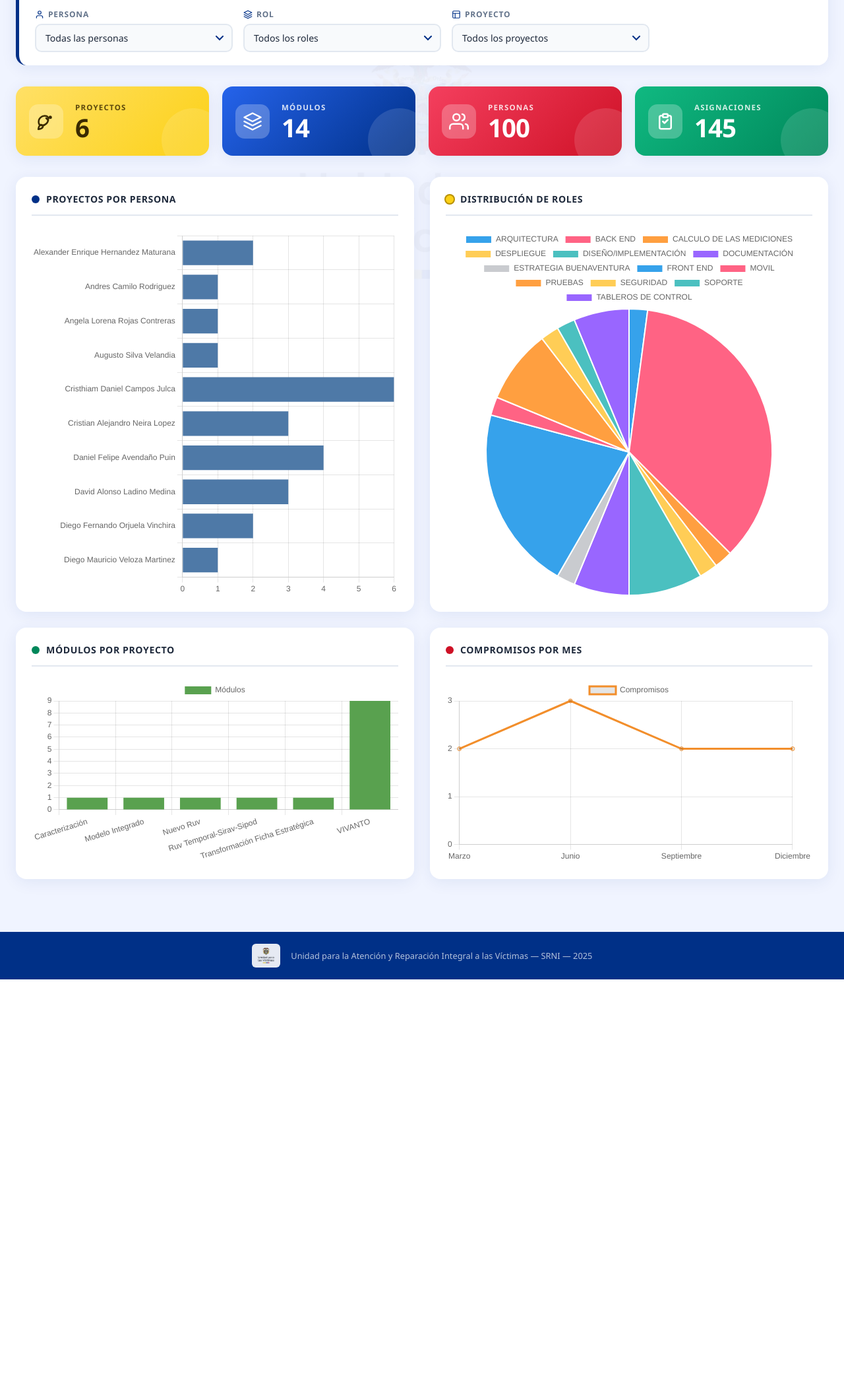
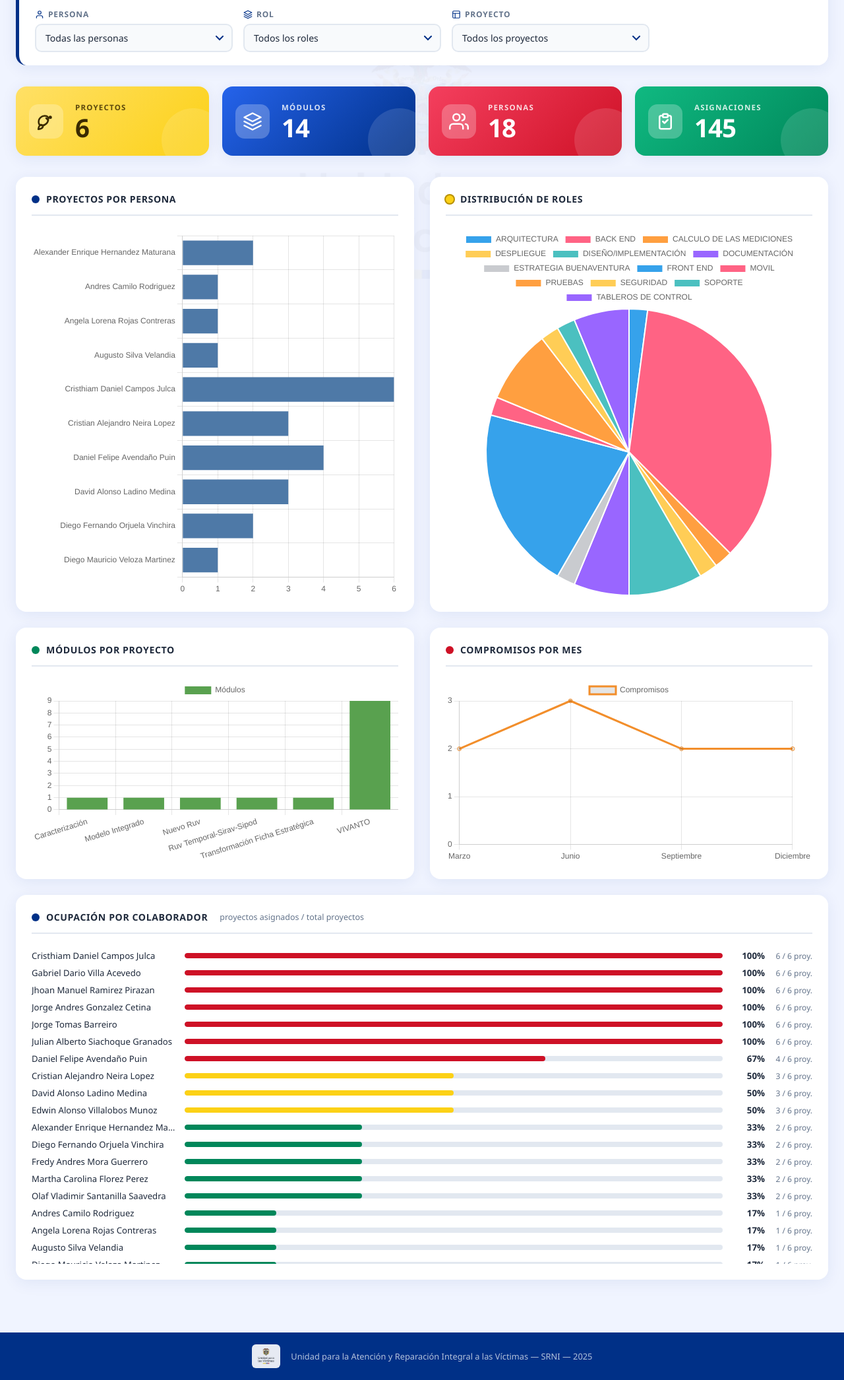
Before and after one commit to CamposJulca/srni2026-proyectos, a Django app: page /dashboard/ in a window 1280 px wide. Shown: the part 260-2351 px from the top of the page at 66% size. Before the commit the page ends 1744 px from the top, so only its background shows below. Run offline with Django 5.2, Linux system fonts and the light colour scheme; a user stored in the database is signed in; data comes from the database, SQL or seed files in the repository; both versions use the stored data as it was after the commit.

Commit message:
Ajustes dashboard

```diff
--- a/dashboard/static/dashboard/css/dashboard.css
+++ b/dashboard/static/dashboard/css/dashboard.css
@@ -475,6 +475,91 @@ canvas { max-width: 100%; }
 #modalTexto ol { padding-left: 20px; }
 #modalTexto li { margin-bottom: 8px; }
 
+/* Modal Rol */
+.modal-content-rol { border-top-color: var(--verde); max-width: 560px; }
+.modal-avatar-rol {
+  background: linear-gradient(135deg, var(--verde), #2d8a3e);
+  display: flex; align-items: center; justify-content: center;
+}
+.modal-rol-etiqueta {
+  font-size: 0.7rem; font-weight: 700; letter-spacing: 0.08em;
+  color: var(--verde); text-transform: uppercase; margin-bottom: 2px;
+}
+.modal-rol-contexto {
+  font-size: 0.8rem; color: var(--texto-s); margin: -8px 0 14px;
+}
+#modalRolTexto {
+  max-height: 55vh; overflow-y: auto; padding-right: 4px;
+}
+.modal-lista {
+  list-style: none; padding: 0; margin: 0;
+}
+.modal-lista li {
+  padding: 10px 14px; border-radius: 8px; margin-bottom: 6px;
+  background: var(--gris-2);
+}
+.modal-lista-nombre {
+  font-weight: 600; color: var(--texto); font-size: 0.9rem;
+}
+.modal-lista-sub {
+  font-size: 0.78rem; color: var(--texto-s); margin-top: 2px;
+}
+.modal-lista-vacio {
+  color: var(--texto-s); font-size: 0.9rem; padding: 12px 0;
+}
+
+/* ============================================================
+   OCUPACIÓN POR COLABORADOR
+   ============================================================ */
+.ocupacion-lista {
+  display: flex;
+  flex-direction: column;
+  gap: 8px;
+  padding: 4px 0;
+  max-height: 480px;
+  overflow-y: auto;
+}
+.ocupacion-fila {
+  display: grid;
+  grid-template-columns: minmax(140px, 220px) 1fr 52px 60px;
+  align-items: center;
+  gap: 12px;
+}
+.ocupacion-nombre {
+  font-size: 0.82rem;
+  color: var(--texto);
+  white-space: nowrap;
+  overflow: hidden;
+  text-overflow: ellipsis;
+  font-weight: 500;
+}
+.ocupacion-barra-wrap {
+  background: var(--gris-2);
+  border-radius: 999px;
+  height: 8px;
+  overflow: hidden;
+}
+.ocupacion-barra {
+  height: 8px;
+  border-radius: 999px;
+  transition: width 0.5s cubic-bezier(0.4, 0, 0.2, 1);
+}
+.bar-alto   { background: var(--rojo); }
+.bar-medio  { background: var(--amarillo); }
+.bar-bajo   { background: var(--verde); }
+.ocupacion-pct {
+  font-weight: 700;
+  font-size: 0.83rem;
+  color: var(--texto);
+  text-align: right;
+}
+.ocupacion-detalle {
+  font-size: 0.75rem;
+  color: var(--texto-s);
+  text-align: right;
+  white-space: nowrap;
+}
+
 .close {
   position: absolute;
   top: 14px;
--- a/dashboard/static/dashboard/js/dashboard.js
+++ b/dashboard/static/dashboard/js/dashboard.js
@@ -321,7 +321,8 @@ let rol = document.getElementById("rolFiltro").value
 let proyecto = document.getElementById("proyectoFiltro").value
 
 
-fetch(`/api/dashboard/?persona=${persona}&rol=${rol}&proyecto=${proyecto}`)
+const procedimiento = document.getElementById('procSection').dataset.procedimiento || ''
+fetch(`/api/dashboard/?persona=${persona}&rol=${rol}&proyecto=${proyecto}&procedimiento=${encodeURIComponent(procedimiento)}`)
 .then(response => response.json())
 .then(data => {
 
@@ -331,6 +332,7 @@ graficoPersonas(data.proyectos_persona)
 graficoRoles(data.roles_persona)
 graficoModulos(data.modulos_proyecto)
 graficoMes(data.compromisos_mes)
+renderOcupacion(data.proyectos_persona, data.kpis.proyectos)
 
 })
 
@@ -424,22 +426,35 @@ let valores = datos.map(x => x.total)
 
 if(chartRoles){ chartRoles.destroy() }
 
-chartRoles = new Chart(
+const canvasRoles = document.getElementById("graficoRoles")
 
-document.getElementById("graficoRoles"),
-
-{
+chartRoles = new Chart(canvasRoles, {
 type:"pie",
-
 data:{
 labels:labels,
-datasets:[{
-data:valores
-}]
+datasets:[{data:valores}]
 },
-options:{responsive:true}
+options:{
+responsive:true,
+plugins:{
+tooltip:{
+callbacks:{
+label: ctx => ` ${ctx.label}: ${ctx.raw} persona${ctx.raw !== 1 ? 's' : ''}`
+}
+}
+}
+}
+})
 
-})
+canvasRoles.style.cursor = "pointer"
+canvasRoles.onclick = function(evt){
+const points = chartRoles.getElementsAtEventForMode(evt,'nearest',{intersect:true},true)
+if(points.length){
+const rol = labels[points[0].index]
+const proyecto = document.getElementById("proyectoFiltro").value
+abrirModalRol(rol, proyecto)
+}
+}
 
 }
 
@@ -532,6 +547,85 @@ stepSize:1
 
 
 /* =========================
+OCUPACIÓN POR COLABORADOR
+========================= */
+
+function renderOcupacion(proyectosPersona, totalProyectos){
+
+const lista = document.getElementById("ocupacionLista")
+
+if(!proyectosPersona.length || !totalProyectos){
+lista.innerHTML = '<p style="color:var(--texto-s);padding:12px 0;font-size:0.9rem;">Sin datos de asignaciones.</p>'
+return
+}
+
+const datos = [...proyectosPersona].sort((a,b) => b.total - a.total)
+
+let html = '<div class="ocupacion-lista">'
+
+datos.forEach(p => {
+const pct = Math.min(100, Math.round(p.total / totalProyectos * 100))
+const clase = pct >= 67 ? 'bar-alto' : pct >= 34 ? 'bar-medio' : 'bar-bajo'
+html += `<div class="ocupacion-fila">
+  <div class="ocupacion-nombre" title="${p.persona__nombre}">${p.persona__nombre}</div>
+  <div class="ocupacion-barra-wrap">
+    <div class="ocupacion-barra ${clase}" style="width:${pct}%"></div>
+  </div>
+  <div class="ocupacion-pct">${pct}%</div>
+  <div class="ocupacion-detalle">${p.total}&nbsp;/&nbsp;${totalProyectos} proy.</div>
+</div>`
+})
+
+html += '</div>'
+lista.innerHTML = html
+
+}
+
+
+/* =========================
+MODAL ROL
+========================= */
+
+function abrirModalRol(rol, proyecto){
+
+let url = `/api/dashboard/personas-por-rol/?rol=${encodeURIComponent(rol)}`
+if(proyecto) url += `&proyecto=${encodeURIComponent(proyecto)}`
+
+fetch(url)
+.then(r => r.json())
+.then(data => {
+
+document.getElementById("modalRolTitulo").innerText = rol
+
+// contexto de proyecto
+const sel = document.getElementById("proyectoFiltro")
+const nombreProy = sel.options[sel.selectedIndex]?.text || ""
+document.getElementById("modalRolContexto").innerText =
+  proyecto ? `Proyecto: ${nombreProy}` : "Todos los proyectos"
+
+let html = ""
+if(!data.asignaciones.length){
+  html = `<p class="modal-lista-vacio">No hay colaboradores con este rol${proyecto ? " en el proyecto seleccionado" : ""}.</p>`
+} else {
+  html = `<ul class="modal-lista">`
+  data.asignaciones.forEach(a => {
+    html += `<li>
+      <div class="modal-lista-nombre">${a.persona}</div>
+      <div class="modal-lista-sub">${a.modulo} &mdash; ${a.proyecto}</div>
+    </li>`
+  })
+  html += `</ul>`
+}
+
+document.getElementById("modalRolTexto").innerHTML = html
+document.getElementById("modalRol").style.display = "flex"
+
+})
+
+}
+
+
+/* =========================
 MODAL PERSONA
 ========================= */
 
@@ -573,23 +667,19 @@ modal.style.display="flex"
 }
 
 
-document.querySelector(".close").onclick=function(){
-
+document.getElementById("closePersona").onclick=function(){
 document.getElementById("modalPersona").style.display="none"
-
 }
 
+document.getElementById("closeRol").onclick=function(){
+document.getElementById("modalRol").style.display="none"
+}
 
 window.onclick=function(event){
-
-let modal = document.getElementById("modalPersona")
-
-if(event.target==modal){
-
-modal.style.display="none"
-
-}
-
+const modalPersona = document.getElementById("modalPersona")
+const modalRol     = document.getElementById("modalRol")
+if(event.target==modalPersona) modalPersona.style.display="none"
+if(event.target==modalRol)     modalRol.style.display="none"
 }
 
 
--- a/dashboard/templates/dashboard/dashboard_view.html
+++ b/dashboard/templates/dashboard/dashboard_view.html
@@ -11,7 +11,7 @@
   <main class="main">
 
     <!-- PROCEDIMIENTOS -->
-    <section class="proc-section">
+    <section class="proc-section" id="procSection" data-procedimiento="{{ procedimiento_activo }}">
       <div class="proc-bar">
         <a href="?procedimiento="
            class="proc-btn {% if not procedimiento_activo %}active{% endif %}">
@@ -196,12 +196,46 @@
       </div>
     </section>
 
+    <!-- OCUPACIÓN POR COLABORADOR -->
+    <section class="graficos-section">
+      <div class="grafico-card" style="width:100%">
+        <div class="grafico-header">
+          <div class="grafico-dot dot-azul"></div>
+          <h3 class="grafico-titulo">Ocupación por colaborador</h3>
+          <span style="font-size:0.78rem;color:var(--texto-s);margin-left:8px;">
+            proyectos asignados / total proyectos
+          </span>
+        </div>
+        <div id="ocupacionLista"></div>
+      </div>
+    </section>
+
   </main>
+
+  <!-- MODAL ROL -->
+  <div id="modalRol" class="modal">
+    <div class="modal-content modal-content-rol">
+      <button class="close" id="closeRol" aria-label="Cerrar">&times;</button>
+      <div class="modal-header">
+        <div class="modal-avatar modal-avatar-rol" id="modalRolIcono">
+          <svg viewBox="0 0 24 24" fill="none" stroke="currentColor" stroke-width="2.2" stroke-linecap="round" stroke-linejoin="round" width="22" height="22">
+            <path d="M12 2L2 7l10 5 10-5-10-5z"/><path d="M2 17l10 5 10-5"/><path d="M2 12l10 5 10-5"/>
+          </svg>
+        </div>
+        <div>
+          <p class="modal-rol-etiqueta">ROL</p>
+          <h2 id="modalRolTitulo"></h2>
+        </div>
+      </div>
+      <p class="modal-rol-contexto" id="modalRolContexto"></p>
+      <div id="modalRolTexto"></div>
+    </div>
+  </div>
 
   <!-- MODAL PERSONA -->
   <div id="modalPersona" class="modal">
     <div class="modal-content">
-      <button class="close" aria-label="Cerrar">&times;</button>
+      <button class="close" id="closePersona" aria-label="Cerrar">&times;</button>
       <div class="modal-header">
         <div class="modal-avatar" id="modalAvatar"></div>
         <h2 id="modalNombre"></h2>
--- a/dashboard/urls.py
+++ b/dashboard/urls.py
@@ -15,7 +15,8 @@ urlpatterns = [
     path('crud/',       views.crud_main_view,  name="crud_main"),
 
     # APIs
-    path("api/dashboard/",                    views.dashboard_data,  name="dashboard_data"),
+    path("api/dashboard/",                    views.dashboard_data,     name="dashboard_data"),
+    path("api/dashboard/personas-por-rol/",   views.personas_por_rol,   name="personas_por_rol"),
     path("api/gerencial/",                    views.gerencial_data,  name="gerencial_data"),
     path("api/sql/",                          views.sql_query,      name="sql_query"),
     path("api/crud/meta/",                    views.crud_meta,      name="crud_meta"),
--- a/dashboard/views.py
+++ b/dashboard/views.py
@@ -153,6 +153,7 @@ def dashboard_data(request):
     persona = request.GET.get("persona")
     rol = request.GET.get("rol")
     proyecto = request.GET.get("proyecto")
+    procedimiento = request.GET.get("procedimiento")
 
     asignaciones = Asignacion.objects.select_related(
         "persona",
@@ -174,10 +175,12 @@ def dashboard_data(request):
     # KPIs
     # ==============================
 
+    personas_qs = Persona.objects.filter(procedimiento=procedimiento) if procedimiento else Persona.objects.all()
+
     kpis = {
         "proyectos": Proyecto.objects.count(),
         "modulos": Modulo.objects.count(),
-        "personas": Persona.objects.count(),
+        "personas": personas_qs.count(),
         "asignaciones": asignaciones.count(),
     }
 
@@ -522,6 +525,31 @@ def _normalizar(s):
                    if unicodedata.category(c) != 'Mn')
 
 
+def personas_por_rol(request):
+    rol_nombre = request.GET.get("rol", "")
+    proyecto_id = request.GET.get("proyecto", "")
+
+    qs = Asignacion.objects.select_related(
+        "persona", "rol", "modulo", "modulo__proyecto"
+    )
+
+    if rol_nombre:
+        qs = qs.filter(rol__nombre=rol_nombre)
+    if proyecto_id:
+        qs = qs.filter(modulo__proyecto_id=proyecto_id)
+
+    data = [
+        {
+            "persona": a.persona.nombre,
+            "modulo":  a.modulo.nombre,
+            "proyecto": a.modulo.proyecto.nombre,
+        }
+        for a in qs.order_by("persona__nombre")
+    ]
+
+    return JsonResponse({"asignaciones": data})
+
+
 def carga(request):
     if request.method == "GET":
         return render(request, "dashboard/carga.html")
```
Also changed, not shown: db.sqlite3.
